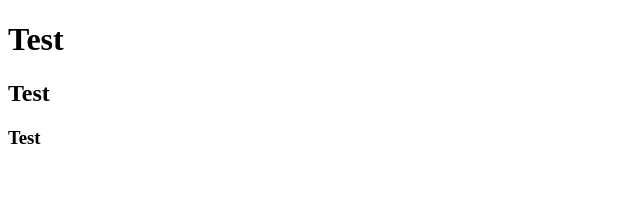
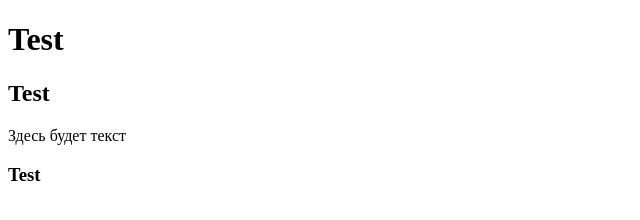
Before and after one commit to Fanyas/asm_lab_1, a plain HTML site: page index.html in a window 1280 px wide. Shown: the whole page, without its empty margins (0-640 px from the left). Drawn offline with Linux system fonts and the light colour scheme.

Commit message:
Add tag <p>

```diff
--- a/index.html
+++ b/index.html
@@ -10,6 +10,7 @@
 </header>
 <main>
 <h2>Test</h2>
+<p>Здесь будет текст</p>
 </main>
 <footer>
 <h3>Test</h3>
```
